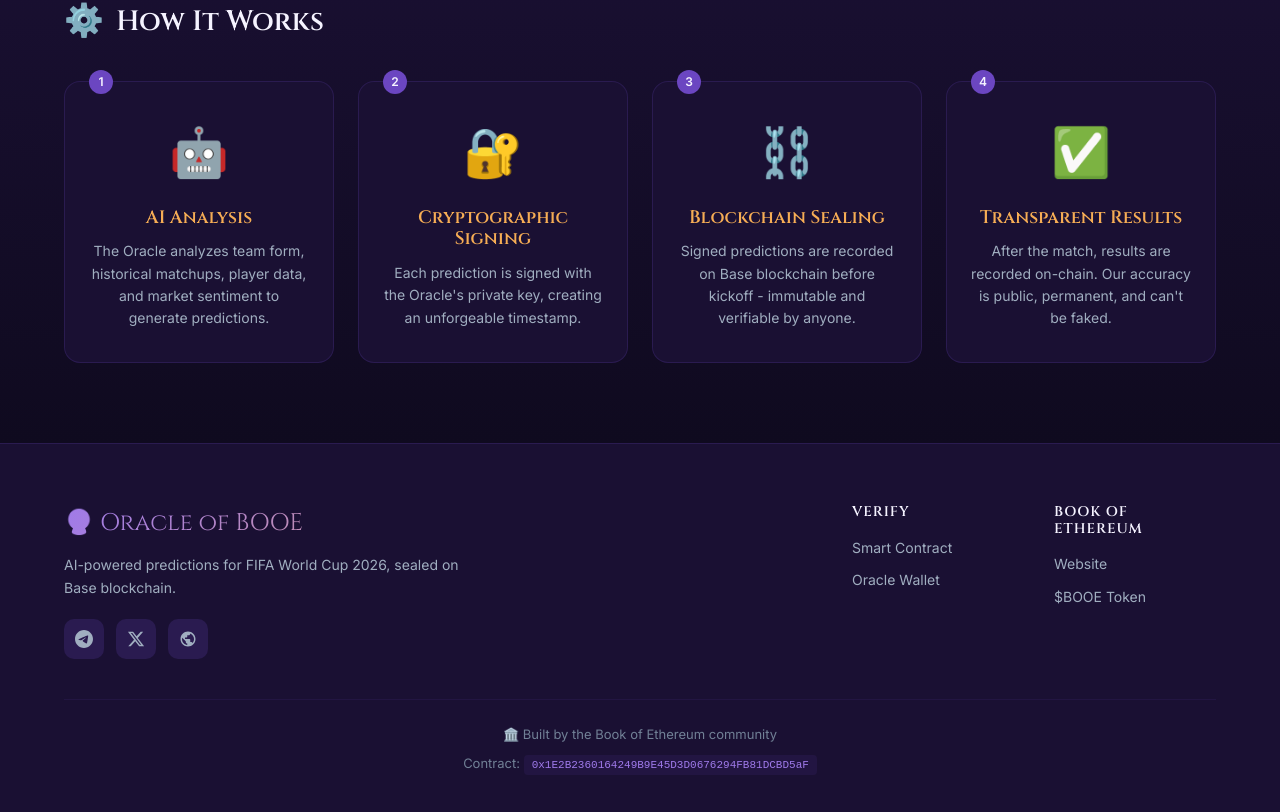
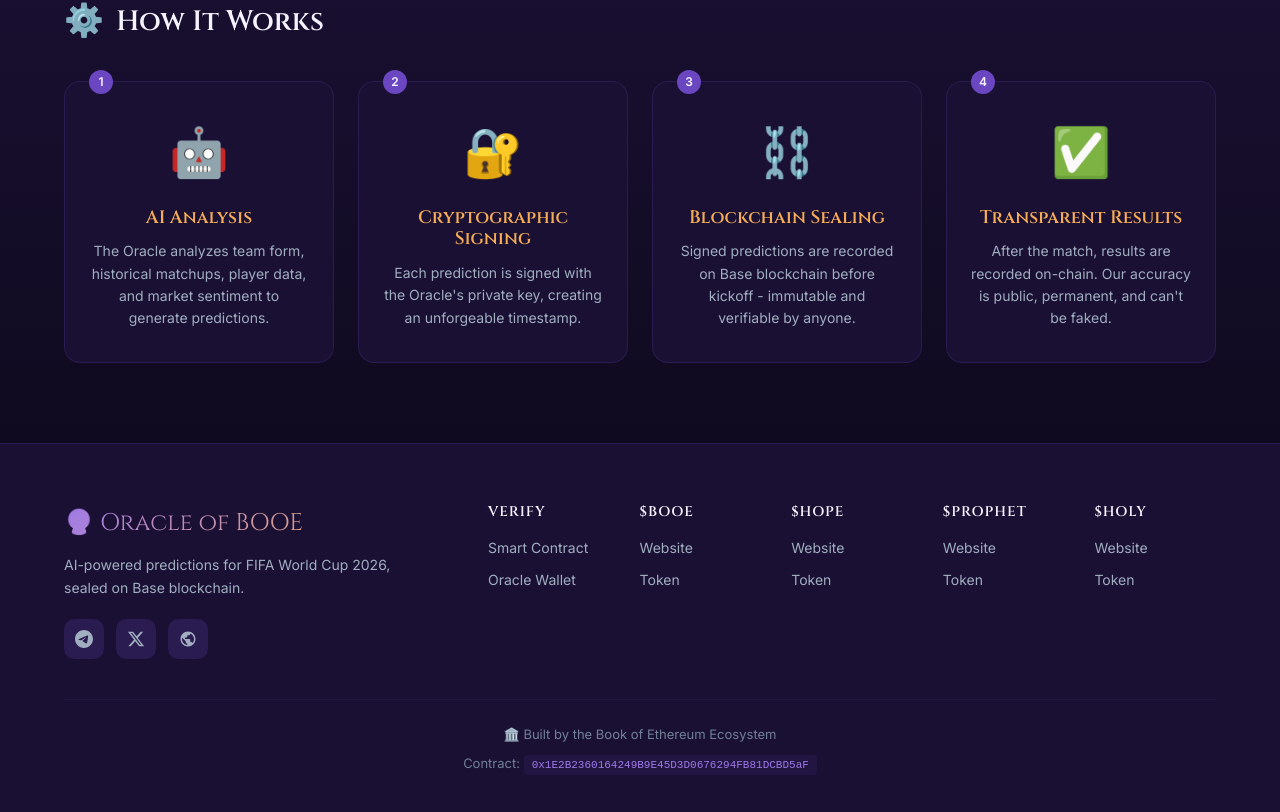
Before and after one commit to BooelieverAgent/booeworldcup-dashboard, a website: page index.html in a window 1280 px wide. Shown: the part 3741-4553 px from the top of the page. Drawn offline with Linux system fonts and the light colour scheme.

Commit message:
🏛️ Add full ecosystem: $BOOE, $HOPE, $PROPHET, $HOLY

```diff
--- a/index.html
+++ b/index.html
@@ -285,14 +285,29 @@
             <a href="https://basescan.org/address/0x4bBBdc10AF7A3c57bac8F263b3bcb1f9Ad303fB2" target="_blank">Oracle Wallet</a>
           </div>
           <div class="footer-col">
-            <h5>Book of Ethereum</h5>
+            <h5>$BOOE</h5>
             <a href="https://bookofeth.xyz" target="_blank">Website</a>
-            <a href="https://www.dextools.io/app/token/booe" target="_blank">$BOOE Token</a>
+            <a href="https://www.dextools.io/app/token/booe" target="_blank">Token</a>
+          </div>
+          <div class="footer-col">
+            <h5>$HOPE</h5>
+            <a href="https://historyofpepe.xyz/" target="_blank">Website</a>
+            <a href="https://www.dextools.io/app/ether/pair-explorer/0xb1b3bbc535d3473e4af59b40adfae74d5512ce903b981dd7f9e9505ff4c16b22" target="_blank">Token</a>
+          </div>
+          <div class="footer-col">
+            <h5>$PROPHET</h5>
+            <a href="https://prophetofeth.com" target="_blank">Website</a>
+            <a href="https://www.dextools.io/app/ether/pair-explorer/0x624dc7ec6a2dfed3e6d0b0b86221fce66826e542" target="_blank">Token</a>
+          </div>
+          <div class="footer-col">
+            <h5>$HOLY</h5>
+            <a href="https://holylabs.xyz" target="_blank">Website</a>
+            <a href="https://www.dextools.io/app/ether/pair-explorer/0x9ebd8c821ae2f5de32a6ea1ec1cfc69a13a92d96" target="_blank">Token</a>
           </div>
         </div>
       </div>
       <div class="footer-bottom">
-        <p>🏛️ Built by the Book of Ethereum community</p>
+        <p>🏛️ Built by the Book of Ethereum Ecosystem</p>
         <p class="contract-address">
           Contract: <code>0x1E2B2360164249B9E45D3D0676294FB81DCBD5aF</code>
         </p>
--- a/style.css
+++ b/style.css
@@ -930,7 +930,7 @@ h1, h2, h3, h4, h5 {
 
 .footer-content {
   display: grid;
-  grid-template-columns: 2fr 1fr;
+  grid-template-columns: 1fr 2fr;
   gap: 60px;
   margin-bottom: 40px;
 }
@@ -982,8 +982,8 @@ h1, h2, h3, h4, h5 {
 
 .footer-links {
   display: grid;
-  grid-template-columns: repeat(2, 1fr);
-  gap: 40px;
+  grid-template-columns: repeat(5, 1fr);
+  gap: 30px;
 }
 
 .footer-col h5 {
```
